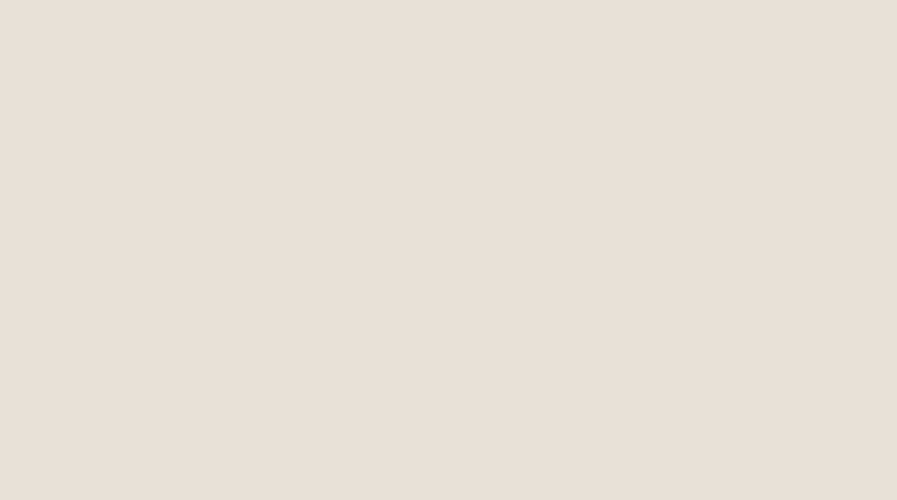
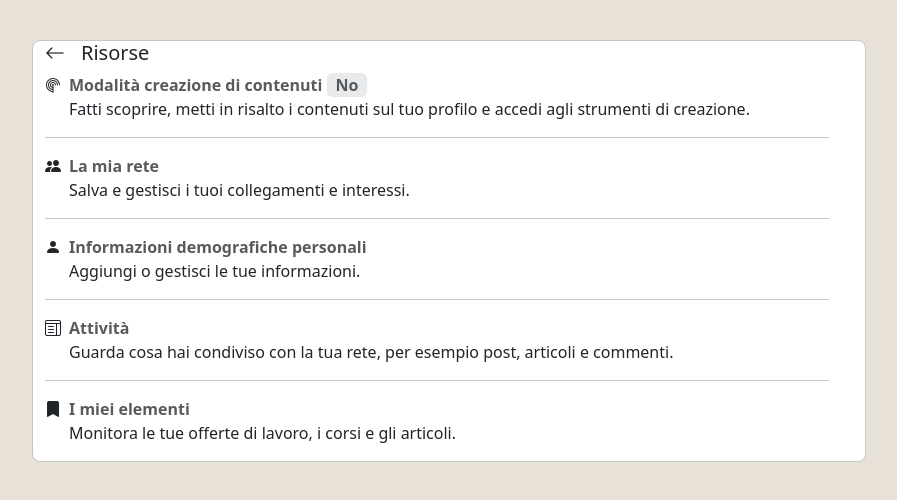
Before and after one commit to Frandrisani/bw3_team2, a React (Vite) app: page /Risorsepage in a window 1280 px wide. Before the commit this address had no page. Shown: the top 500 px of the page, without its empty margins (205-1102 px from the left). Built offline with nearby package versions, Linux system fonts and the light colour scheme.

Commit message:
aggiornate Analisi e Risorse

```diff
--- a/src/components/ComponentsProfilPage/Analisi.jsx
+++ b/src/components/ComponentsProfilPage/Analisi.jsx
@@ -7,7 +7,7 @@ const Analisi = () => {
   return (
     <>
       <Container>
-        <div className=" border border-secondary-subtle bg-white rounded-3 ">
+        <div className=" border border-secondary-subtle bg-white rounded-3 w-75 mt-3  ">
           <Row className="ms-3 mt-4">
             <h5 className=" mb-0">Analisi</h5>
             <p className="mb-0">
@@ -59,7 +59,7 @@ const Analisi = () => {
           </Row>
           <Row>
             <Col>
-              <hr />
+              <hr className="mt-0" />
               <Link to="/AnalisiPage" className="text-decoration-none">
                 <p className="text-center opacity-75 text-black ">
                   Mostra tutte le analisi <i className="bi bi-arrow-right"></i>
--- a/src/components/ComponentsProfilPage/AnalisiPage.jsx
+++ b/src/components/ComponentsProfilPage/AnalisiPage.jsx
@@ -1,11 +1,79 @@
-import { Col, Container, Row } from "react-bootstrap";
+import { useEffect } from "react";
+import Container from "react-bootstrap/Container";
+import Row from "react-bootstrap/Row";
+import Col from "react-bootstrap/Col";
+import { useDispatch, useSelector } from "react-redux";
+import { getPersonalProfile } from "../../redux/actions/index";
+import { Link } from "react-router-dom";
 
 const AnalisiPage = () => {
+  const dispatch = useDispatch();
+  const profilo = useSelector((state) => state.profile.profileDettagli);
+  const dataCorrente = new Date();
+
+  useEffect(() => {
+    dispatch(getPersonalProfile());
+    // eslint-disable-next-line react-hooks/exhaustive-deps
+  }, []);
+
+  const giornoCorrente = dataCorrente.getDay();
+  const giorniSettimana = [
+    "Domenica",
+    "Lunedì",
+    "Martedì",
+    "Mercoledì",
+    "Giovedì",
+    "Venerdì",
+    "Sabato",
+  ];
+  const giornoAttuale = giorniSettimana[giornoCorrente];
+
+  const giornoDelMese = dataCorrente.getDate();
+
+  const meseCorrente = dataCorrente.getMonth();
+  const mesi = [
+    "Gennaio",
+    "Febbraio",
+    "Marzo",
+    "Aprile",
+    "Maggio",
+    "Giugno",
+    "Luglio",
+    "Agosto",
+    "Settembre",
+    "Ottobre",
+    "Novembre",
+    "Dicembre",
+  ];
+  const meseAttuale = mesi[meseCorrente];
+
   return (
     <>
       <Container>
         <Row className=" justify-content-center mt-4">
           <div className=" border border-secondary-subtle bg-white rounded-3 w-75">
+            <Row className="ms-3 my-3">
+              <Col>
+                <div className="d-flex">
+                  <Link to="/" className="text-decoration-none">
+                    <img
+                      src={profilo.image}
+                      alt="logo"
+                      style={{ width: 50 }}
+                      className=" rounded-circle me-3"
+                    />
+                  </Link>
+                  <div>
+                    <h5 className="mb-0">Analisi e strumenti</h5>
+                    <p className="mb-0">
+                      {giornoAttuale}, {giornoDelMese} {meseAttuale}
+                    </p>
+                  </div>
+                </div>
+              </Col>
+            </Row>
+          </div>
+          <div className=" border border-secondary-subtle bg-white rounded-3 w-75 mt-3">
             <Row className="ms-3 mt-4">
               <h5 className=" opacity-75 mb-4">
                 Analisi <i className="bi bi-question-circle-fill fs-6 "></i>
--- a/src/components/ComponentsProfilPage/Risorse.jsx
+++ b/src/components/ComponentsProfilPage/Risorse.jsx
@@ -1,5 +1,55 @@
+import Container from "react-bootstrap/Container";
+import Row from "react-bootstrap/Row";
+import Col from "react-bootstrap/Col";
+import { Link } from "react-router-dom";
+
 const Risorse = () => {
-  return <h1>PROVA RISORSE</h1>;
+  return (
+    <Container>
+      <div className=" border border-secondary-subtle bg-white rounded-3 w-75 mt-3 mb-3">
+        <Row className="ms-3 mt-4 ">
+          <h5 className="mb-0">Risorse</h5>
+          <p className="opacity-75">
+            <i className="bi bi-eye-fill"></i> Solo per te
+          </p>
+          <Col lg={12}>
+            <div className="d-flex">
+              <i className="bi bi-radar me-2"></i>
+              <div>
+                <p className="fw-bold mb-0 opacity-75 ">
+                  Modalità creazione di contenuti{" "}
+                  <span className="border bg-secondary-subtle px-2 rounded-2 ">
+                    {" "}
+                    No
+                  </span>
+                </p>
+                <p>
+                  Fatti scoprire, metti in risalto i contenuti sul tuo profilo e
+                  accedi agli strumenti di creazione.
+                </p>
+              </div>
+            </div>
+          </Col>
+          <Col>
+            <hr className="mt-0 me-4 opacity-25 " />
+            <div className="d-flex">
+              <i className="bi bi-people-fill"></i>
+              <div>
+                <p className="fw-bold mb-0 opacity-75 ">La mia rete</p>
+                <p>Salva e gestisci i tuoi collegamenti e interessi.</p>
+              </div>
+            </div>
+          </Col>
+        </Row>
+        <hr className="mt-0" />
+        <Link to="/RisorsePage" className="text-decoration-none">
+          <p className="text-center opacity-75 text-black ">
+            Mostra tutte le risorse ( 5 ) <i className="bi bi-arrow-right"></i>
+          </p>
+        </Link>
+      </div>
+    </Container>
+  );
 };
 
 export default Risorse;
--- /dev/null
+++ b/src/components/ComponentsProfilPage/RisorsePage.jsx
@@ -0,0 +1,86 @@
+import { Col, Container, Row } from "react-bootstrap";
+import { Link } from "react-router-dom";
+
+const RisorsePage = () => {
+  return (
+    <Container>
+      <Row className=" justify-content-center ms-3 mt-4">
+        <div className=" border border-secondary-subtle bg-white rounded-3 w-75 mt-3 mb-3">
+          <h5>
+            <Link to="/" className="text-decoration-none">
+              <i className="bi bi-arrow-left me-3 text-dark"></i>
+            </Link>
+            Risorse
+          </h5>
+          <Col lg={12}>
+            <div className="d-flex">
+              <i className="bi bi-radar me-2"></i>
+              <div>
+                <p className="fw-bold mb-0 opacity-75 ">
+                  Modalità creazione di contenuti{" "}
+                  <span className="border bg-secondary-subtle px-2 rounded-2 ">
+                    {" "}
+                    No
+                  </span>
+                </p>
+                <p>
+                  Fatti scoprire, metti in risalto i contenuti sul tuo profilo e
+                  accedi agli strumenti di creazione.
+                </p>
+              </div>
+            </div>
+          </Col>
+          <Col lg={12}>
+            <hr className="mt-0 me-4 opacity-25 " />
+            <div className="d-flex">
+              <i className="bi bi-people-fill me-2"></i>
+              <div>
+                <p className="fw-bold mb-0 opacity-75 ">La mia rete</p>
+                <p>Salva e gestisci i tuoi collegamenti e interessi.</p>
+              </div>
+            </div>
+          </Col>
+          <Col lg={12}>
+            <hr className="mt-0 me-4 opacity-25 " />
+            <div className="d-flex">
+              <i className="bi bi-person-fill me-2"></i>
+              <div>
+                <p className="fw-bold mb-0 opacity-75 ">
+                  Informazioni demografiche personali
+                </p>
+                <p>Aggiungi o gestisci le tue informazioni.</p>
+              </div>
+            </div>
+          </Col>
+          <Col lg={12}>
+            <hr className="mt-0 me-4 opacity-25 " />
+            <div className="d-flex">
+              <i className="bi bi-layout-text-window me-2"></i>
+              <div>
+                <p className="fw-bold mb-0 opacity-75 ">Attività</p>
+                <p>
+                  Guarda cosa hai condiviso con la tua rete, per esempio post,
+                  articoli e commenti.
+                </p>
+              </div>
+            </div>
+          </Col>
+          <Col lg={12}>
+            <hr className="mt-0 me-4 opacity-25 " />
+            <div className="d-flex">
+              <i className="bi bi-bookmark-fill me-2"></i>
+              <div>
+                <p className="fw-bold mb-0 opacity-75 ">I miei elementi</p>
+                <p>
+                  Monitora le tue offerte di lavoro, i corsi e gli articoli.
+                </p>
+              </div>
+            </div>
+          </Col>
+        </div>
+      </Row>
+    </Container>
+  );
+};
+
+export default RisorsePage;
--- a/src/components/ProfilePage.jsx
+++ b/src/components/ProfilePage.jsx
@@ -1,19 +1,32 @@
 import "bootstrap/dist/css/bootstrap.min.css";
 import "bootstrap-icons/font/bootstrap-icons.css";
+import Profile from "./ComponentsProfilPage/Profilo";
 import Analisi from "./ComponentsProfilPage/Analisi";
 import Risorse from "./ComponentsProfilPage/Risorse";
 import AnalisiPage from "./ComponentsProfilPage/AnalisiPage";
+import RisorsePage from "./ComponentsProfilPage/RisorsePage";
 import { BrowserRouter, Route, Routes } from "react-router-dom";
+import { Container, Row } from "react-bootstrap";
 
 const ProfilePage = () => {
   return (
     <>
       <BrowserRouter>
-        <Routes>
-          <Route path="/" element={<Analisi />} />
-          <Route path="/AnalisiPage" element={<AnalisiPage />} />
-          <Route path="/" element={<Risorse />} />
-        </Routes>
+        <Container>
+          <Row>
+            <Routes>
+              <Route path="/" element={<Profile />} />
+            </Routes>
+            <Routes>
+              <Route path="/" element={<Analisi />} />
+              <Route path="/AnalisiPage" element={<AnalisiPage />} />
+            </Routes>
+            <Routes>
+              <Route path="/" element={<Risorse />} />
+              <Route path="/Risorsepage" element={<RisorsePage />} />
+            </Routes>
+          </Row>
+        </Container>
       </BrowserRouter>
     </>
   );
```
Also changed, not shown: note.txt.
